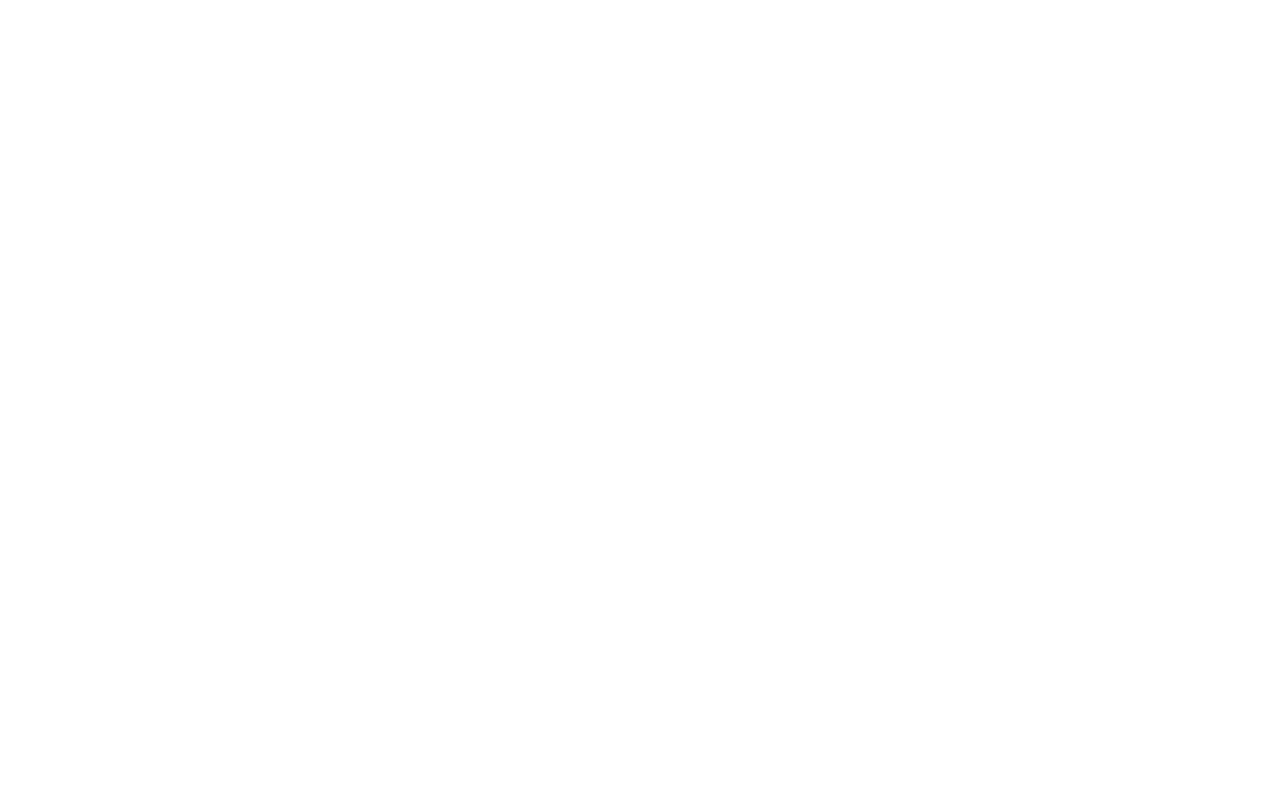
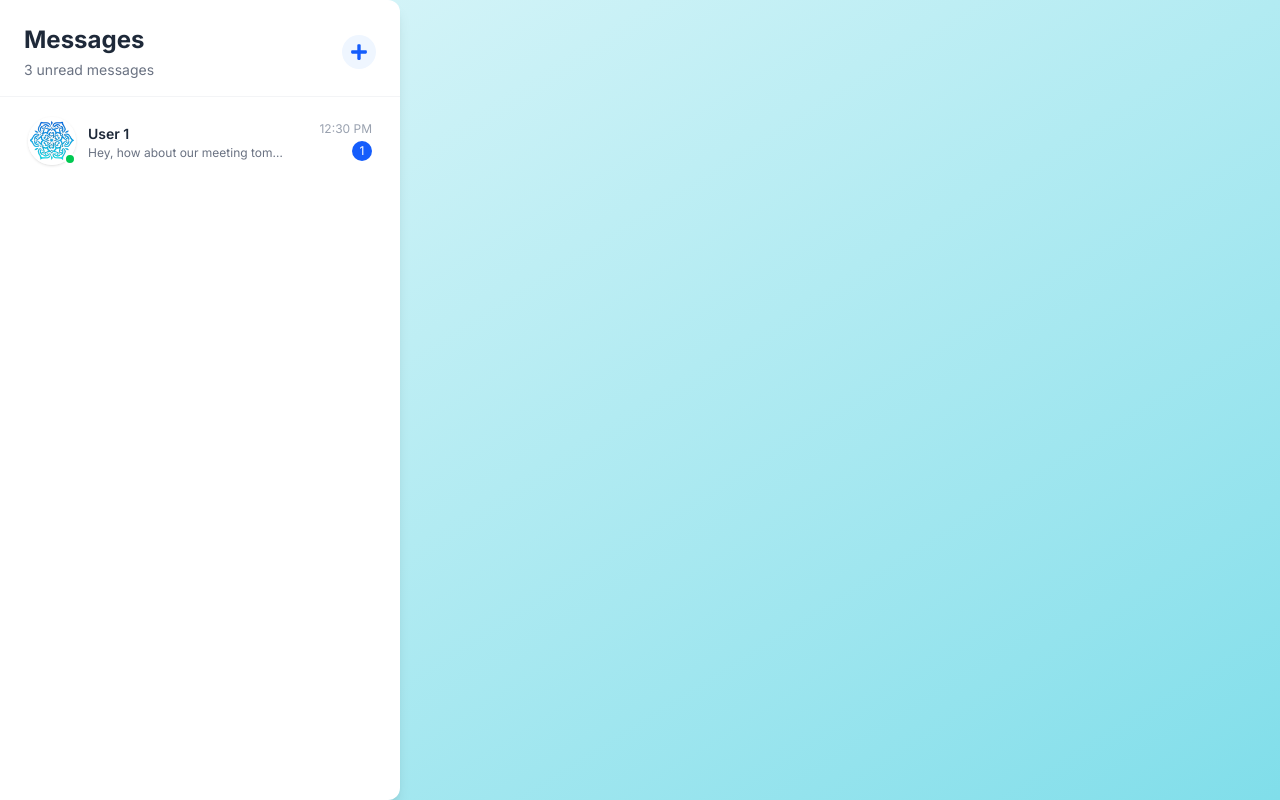
Before and after one commit to Coder-7-Glitch-returns/Livemesh, a React (Vite) app: page /home in a window 1280 px wide. Built offline with nearby package versions, Linux system fonts and the light colour scheme.

Commit message:
Sidebar made

```diff
--- a/src/components/Sidebar.jsx
+++ b/src/components/Sidebar.jsx
@@ -1,9 +1,63 @@
-import React from 'react'
-
+import React, { useState } from "react";
+import { FaPlus } from "react-icons/fa";
 export default function Sidebar() {
+  const [isDropdownOpen, setIsDropdownOpen] = useState();
   return (
-    <div>
-
+    <div className="bg-white shadow-lg rounded-r-xl w-[400px] h-screen flex flex-col overflow-hidden">
+      {/* Header */}
+      <div className="flex justify-between items-center p-6 pb-4">
+        <div>
+          <h4 className="text-2xl font-bold text-gray-800">Messages</h4>
+          <p className="text-sm text-gray-500 mt-1">3 unread messages</p>
+        </div>
+        <div className="relative">
+          <button
+            onClick={() => setIsDropdownOpen(!isDropdownOpen)}
+            className="p-2 rounded-full bg-blue-50 hover:bg-blue-100 transition-colors"
+          >
+            <FaPlus className="text-lg text-blue-600" />
+          </button>
+          {isDropdownOpen && (
+            <div className="absolute right-0 mt-2 w-48 bg-white shadow-lg rounded-lg z-10">
+              <ul className="py-2">
+                <li className="px-4 py-2 hover:bg-gray-100 cursor-pointer">
+                  New Chat
+                </li>
+              </ul>
+            </div>
+          )}
+        </div>
+      </div>
+      <hr className="border-gray-100" />
+      {/* Chat List */}
+      <div className="flex-1 overflow-y-auto py-2 px-4">
+        <div className="flex items-center justify-between p-3 rounded-lg hover:bg-gray-50 cursor-pointer transition-colors active:bg-gray-100">
+          <div className="flex items-center gap-3">
+            <div className="relative">
+              <img
+                src="/Favicon.png"
+                alt="User Avatar"
+                className="rounded-full w-12 h-12 object-cover border-2 border-white shadow-sm"
+              />
+              <span className="absolute bottom-0 right-0 w-3 h-3 bg-green-500 rounded-full border-2 border-white"></span>
+            </div>
+            <div>
+              <span className="text-sm font-semibold text-gray-800">
+                User 1
+              </span>
+              <p className="text-xs text-gray-500 truncate w-[200px]">
+                Hey, how about our meeting tomorrow?
+              </p>
+            </div>
+          </div>
+          <div className="flex flex-col items-end">
+            <p className="text-xs text-gray-400">12:30 PM</p>
+            <div className="bg-blue-600 text-white rounded-full w-5 h-5 flex items-center justify-center text-xs mt-1">
+              1
+            </div>
+          </div>
+        </div>
+      </div>
     </div>
-  )
+  );
 }
--- a/src/pages/Homepage.jsx
+++ b/src/pages/Homepage.jsx
@@ -1,9 +1,12 @@
 import React from 'react'
+import Sidebar from '../components/Sidebar';
 
 export default function Homepage() {
   return (
-    <section>
-
-    </section>
-  )
+    <div className="bg-gradient-to-br from-[#E0F7FA] via-[#B2EBF2] to-[#80DEEA] min-h-screen flex items-center w-full">
+      <div className="flex items-center justify-center">
+        <Sidebar />
+      </div>
+    </div>
+  );
 }
```
